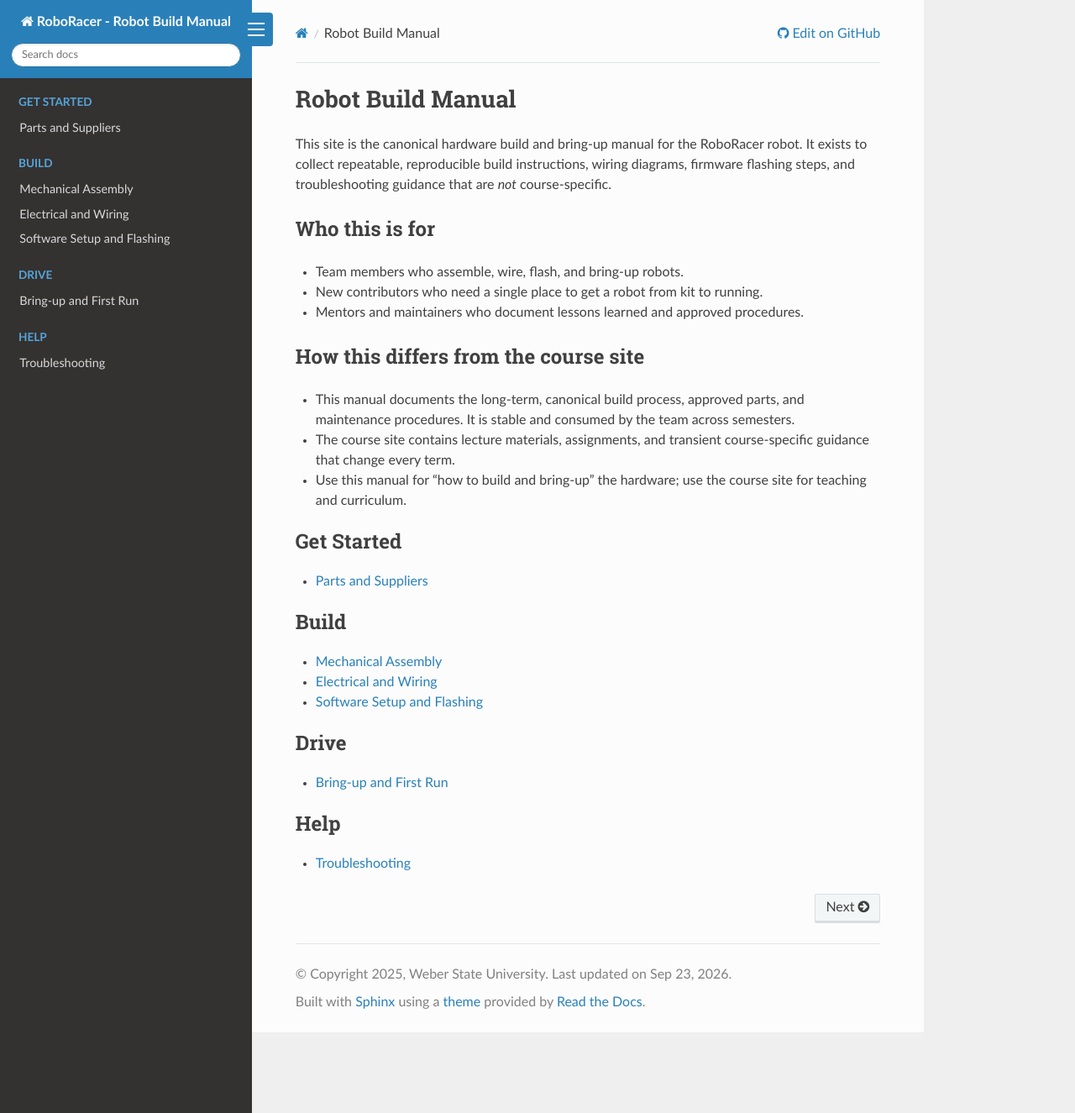
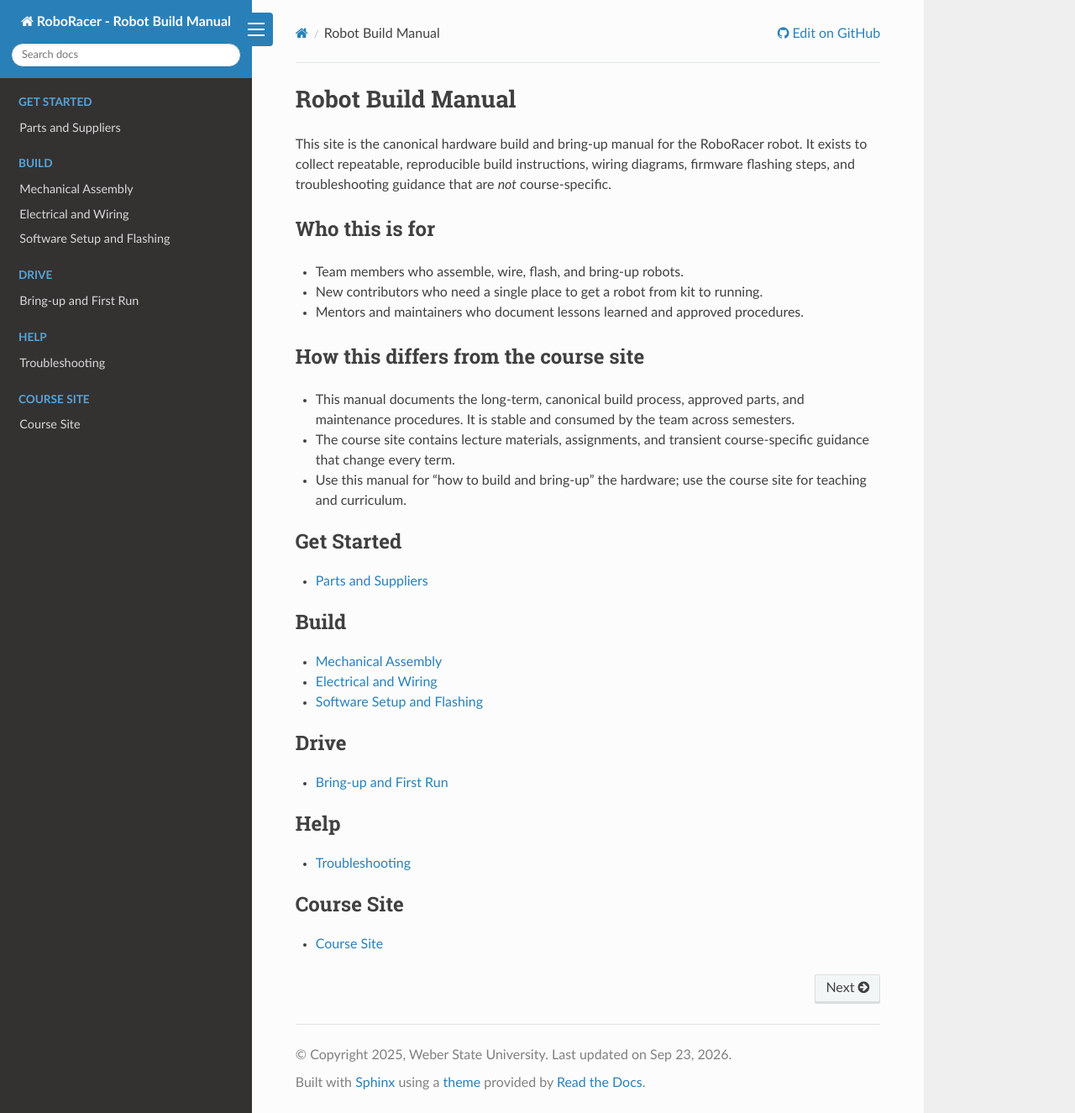
Before and after one commit to wsu-roboracer/robot-build-manual, a Sphinx documentation site: the page built from docs/index.rst, in a window 1280 px wide and 1325 px high. Shown: the whole window at 84% size. Built offline with Sphinx 7.4.7 and the Read the Docs theme 3.1.0, drawn with Linux system fonts in a browser that asks for light colours.

Commit message:
Course Site
Link the course site page.

```diff
--- /dev/null
+++ b/docs/course-site/index.rst
@@ -0,0 +1,4 @@
+Course Site
+===========
+
+`Go to the CS6300 Course Site <https://wsu-roboracer.github.io/cs6300-course-site/>`_
--- a/docs/index.rst
+++ b/docs/index.rst
@@ -42,3 +42,9 @@ How this differs from the course site
    :caption: Help
 
    Troubleshooting <troubleshooting/index>
+
+.. toctree::
+   :maxdepth: 1
+   :caption: Course Site
+
+   Course Site <course-site/index>
```
